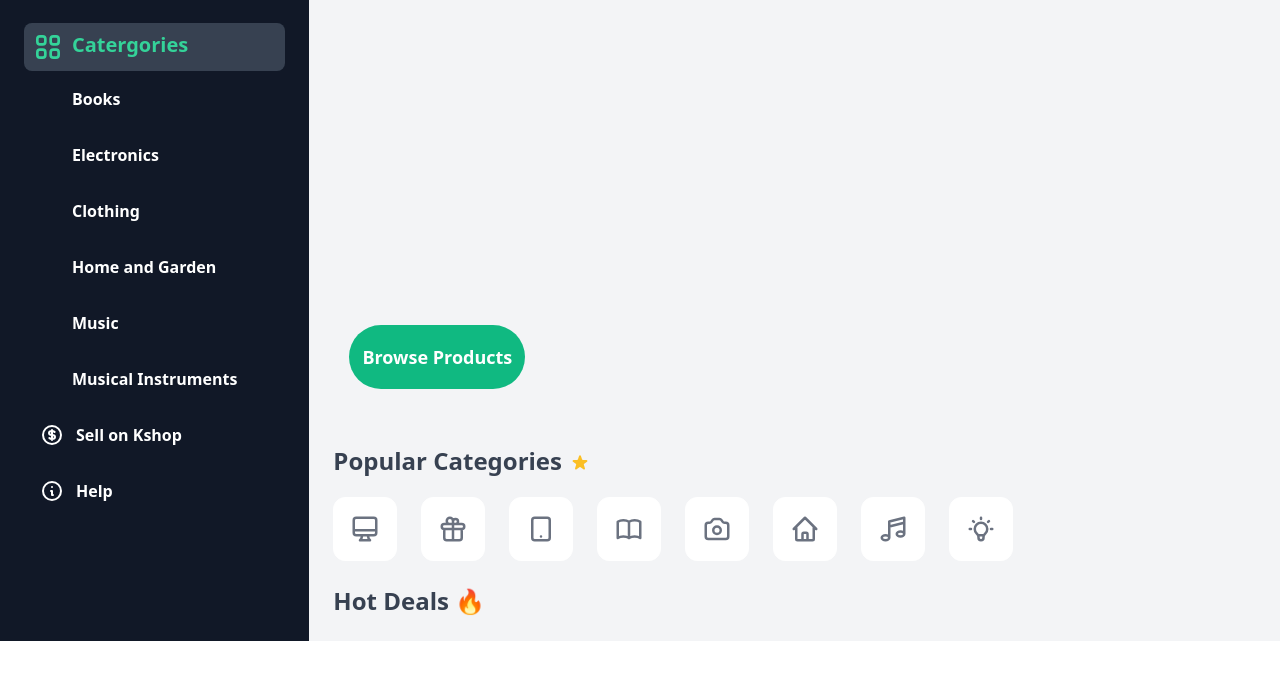
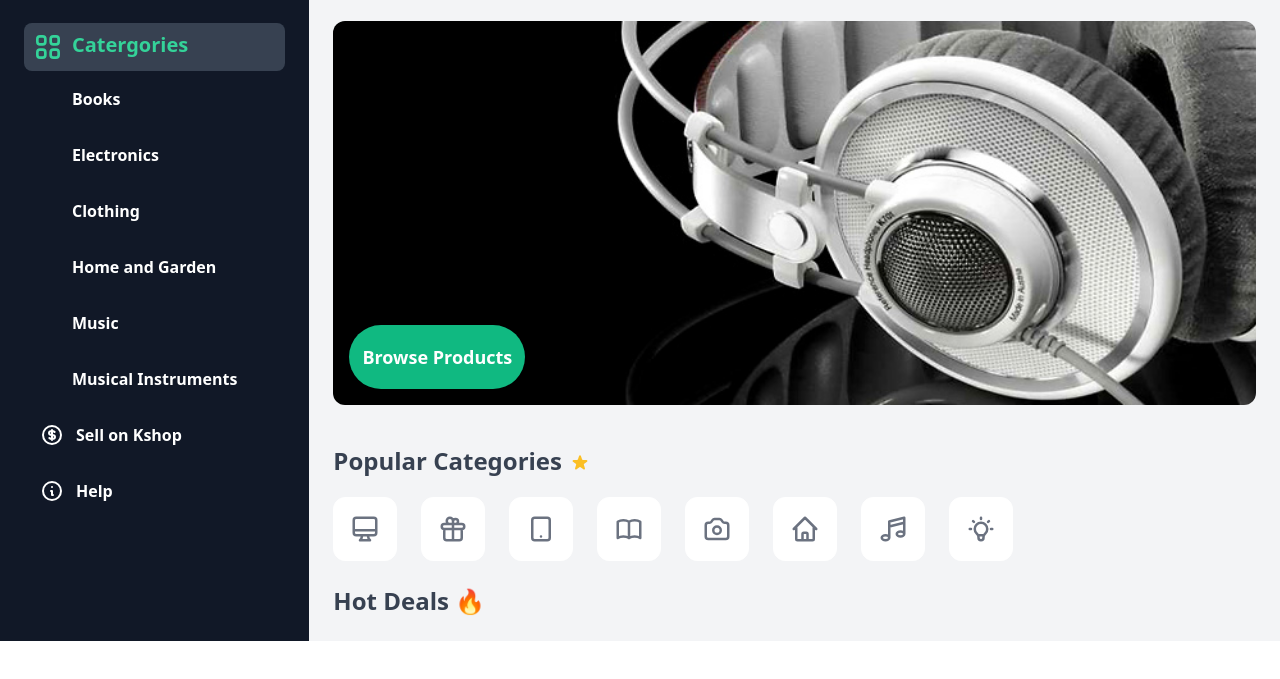
Before and after one commit to Kayvonk/AmazonJS, a plain HTML site: page index.html in a window 1280 px wide. Shown: the part 67-746 px from the top of the page. Drawn offline with nearby package versions, Linux system fonts and the light colour scheme; the site is published under a folder, as on GitHub Pages, so addresses that start at the root find nothing; no server answers.

Commit message:
Updating banner path

```diff
--- a/style.css
+++ b/style.css
@@ -1,5 +1,5 @@
 .banner {
-        background-image: url("/images/equipment.png");
+        background-image: url("./images/equipment.png");
     /* background-image: url("https://i.imgur.com/Ouysrkk.png"); */
     background-position: center;
     background-repeat: no-repeat;
```
